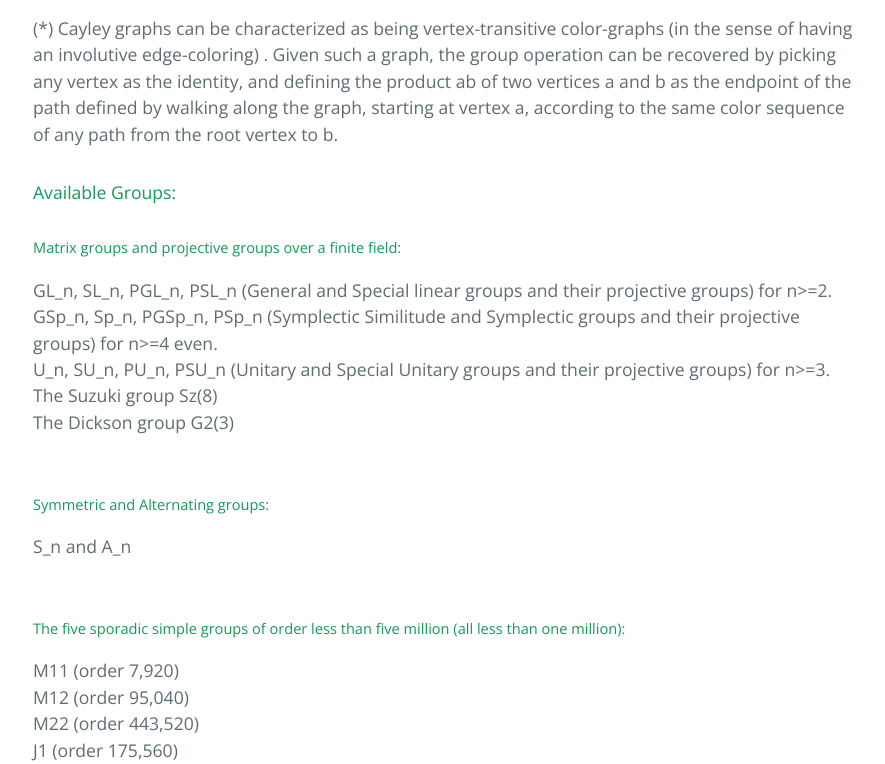
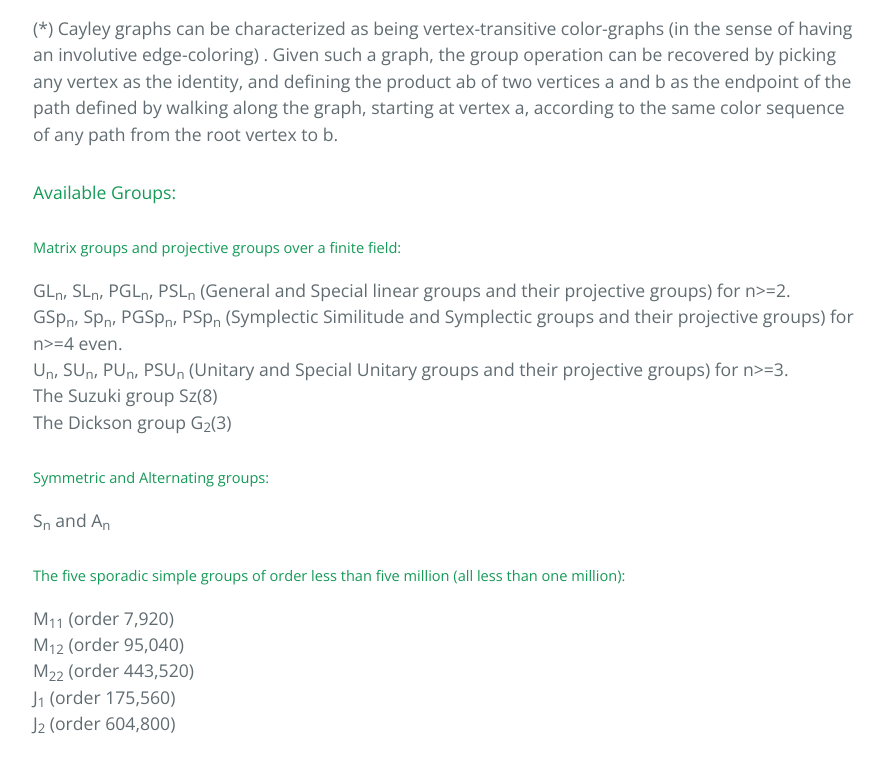
Before and after one commit to podeks/CayleyLab-MacOSX, a plain HTML site: page index.html in a window 1280 px wide. Shown: the part 2036-2800 px from the top of the page, without its empty margins (191-1076 px from the left). Drawn offline with nearby package versions, Linux system fonts and the light colour scheme.

Commit message:
Create gh-pages branch via GitHub

```diff
--- a/index.html
+++ b/index.html
@@ -2,7 +2,7 @@
 <html lang="en-us">
   <head>
     <meta charset="UTF-8">
-    <title>Cayleylab-macosx by podeks</title>
+    <title>CayleyLab-MacOSX by podeks</title>
     <meta name="viewport" content="width=device-width, initial-scale=1">
     <link rel="stylesheet" type="text/css" href="stylesheets/normalize.css" media="screen">
     <link href='https://fonts.googleapis.com/css?family=Open+Sans:400,700' rel='stylesheet' type='text/css'>
@@ -11,7 +11,7 @@
   </head>
   <body>
     <section class="page-header">
-      <h1 class="project-name">Cayleylab-macosx</h1>
+      <h1 class="project-name">CayleyLab-MacOSX</h1>
       <h2 class="project-tagline">A MacOSX application, founded upon the MathLibraries module suite, for creating and storing Cayley graph structures on various finite groups.</h2>
       <a href="https://github.com/podeks/CayleyLab-MacOSX" class="btn">View on GitHub</a>
       <a href="https://github.com/podeks/CayleyLab-MacOSX/zipball/master" class="btn">Download .zip</a>
@@ -61,32 +61,30 @@ If you save a generating set in this context, then the file will contain as its
 <a id="matrix-groups-and-projective-groups-over-a-finite-field" class="anchor" href="#matrix-groups-and-projective-groups-over-a-finite-field" aria-hidden="true"><span class="octicon octicon-link"></span></a>Matrix groups and projective groups over a finite field:<br>
 </h5>
 
-<p>GL_n, SL_n, PGL_n, PSL_n (General and Special linear groups and their projective groups) for n&gt;=2.<br>
-GSp_n, Sp_n, PGSp_n, PSp_n (Symplectic Similitude and Symplectic groups and their projective groups) for n&gt;=4 even.<br>
-U_n, SU_n, PU_n, PSU_n (Unitary and Special Unitary groups and their projective groups) for n&gt;=3.<br>
+<p>GL<sub>n</sub>, SL<sub>n</sub>, PGL<sub>n</sub>, PSL<sub>n</sub> (General and Special linear groups and their projective groups) for n&gt;=2.<br>
+GSp<sub>n</sub>, Sp<sub>n</sub>, PGSp<sub>n</sub>, PSp<sub>n</sub> (Symplectic Similitude and Symplectic groups and their projective groups) for n&gt;=4 even.<br>
+U<sub>n</sub>, SU<sub>n</sub>, PU<sub>n</sub>, PSU<sub>n</sub> (Unitary and Special Unitary groups and their projective groups) for n&gt;=3.<br>
 The Suzuki group Sz(8)<br>
-The Dickson group G2(3)<br>
-<br></p>
+The Dickson group G<sub>2</sub>(3)<br></p>
 
 <h5>
 <a id="symmetric-and-alternating-groups" class="anchor" href="#symmetric-and-alternating-groups" aria-hidden="true"><span class="octicon octicon-link"></span></a>Symmetric and Alternating groups:<br>
 </h5>
 
-<p>S_n and A_n<br>
-<br></p>
+<p>S<sub>n</sub> and A<sub>n</sub><br></p>
 
 <h5>
 <a id="the-five-sporadic-simple-groups-of-order-less-than-five-million-all-less-than-one-million" class="anchor" href="#the-five-sporadic-simple-groups-of-order-less-than-five-million-all-less-than-one-million" aria-hidden="true"><span class="octicon octicon-link"></span></a>The five sporadic simple groups of order less than five million (all less than one million):<br>
 </h5>
 
-<p>M11 (order 7,920)<br>
-M12 (order 95,040)<br>
-M22 (order 443,520)<br>
-J1 (order 175,560)<br>
-J2 (order 604,800) <br></p>
+<p>M<sub>11</sub> (order 7,920)<br>
+M<sub>12</sub> (order 95,040)<br>
+M<sub>22</sub> (order 443,520)<br>
+J<sub>1</sub> (order 175,560)<br>
+J<sub>2</sub> (order 604,800) <br></p>
 
       <footer class="site-footer">
-        <span class="site-footer-owner"><a href="https://github.com/podeks/CayleyLab-MacOSX">Cayleylab-macosx</a> is maintained by <a href="https://github.com/podeks">podeks</a>.</span>
+        <span class="site-footer-owner"><a href="https://github.com/podeks/CayleyLab-MacOSX">CayleyLab-MacOSX</a> is maintained by <a href="https://github.com/podeks">podeks</a>.</span>
 
         <span class="site-footer-credits">This page was generated by <a href="https://pages.github.com">GitHub Pages</a> using the <a href="https://github.com/jasonlong/cayman-theme">Cayman theme</a> by <a href="https://twitter.com/jasonlong">Jason Long</a>.</span>
       </footer>
```
Also changed, not shown: params.json (+1 -1 lines).
